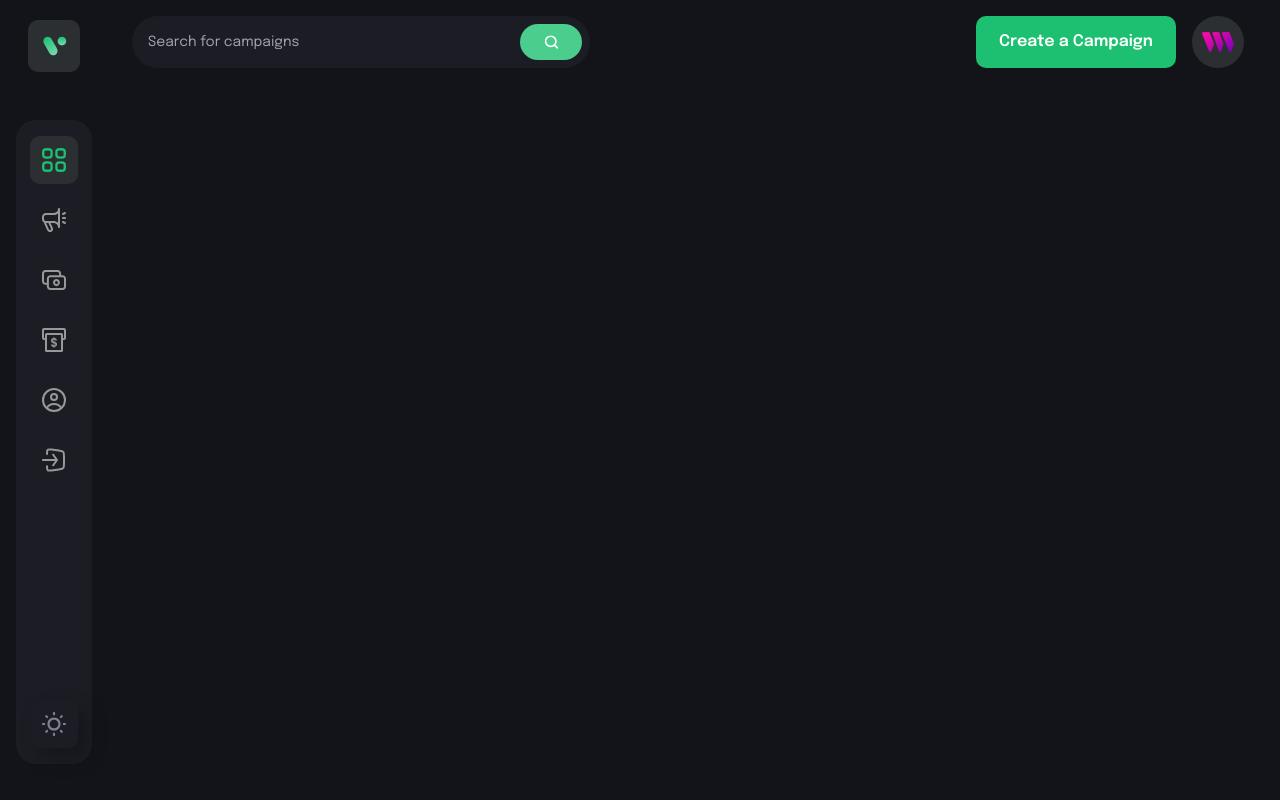
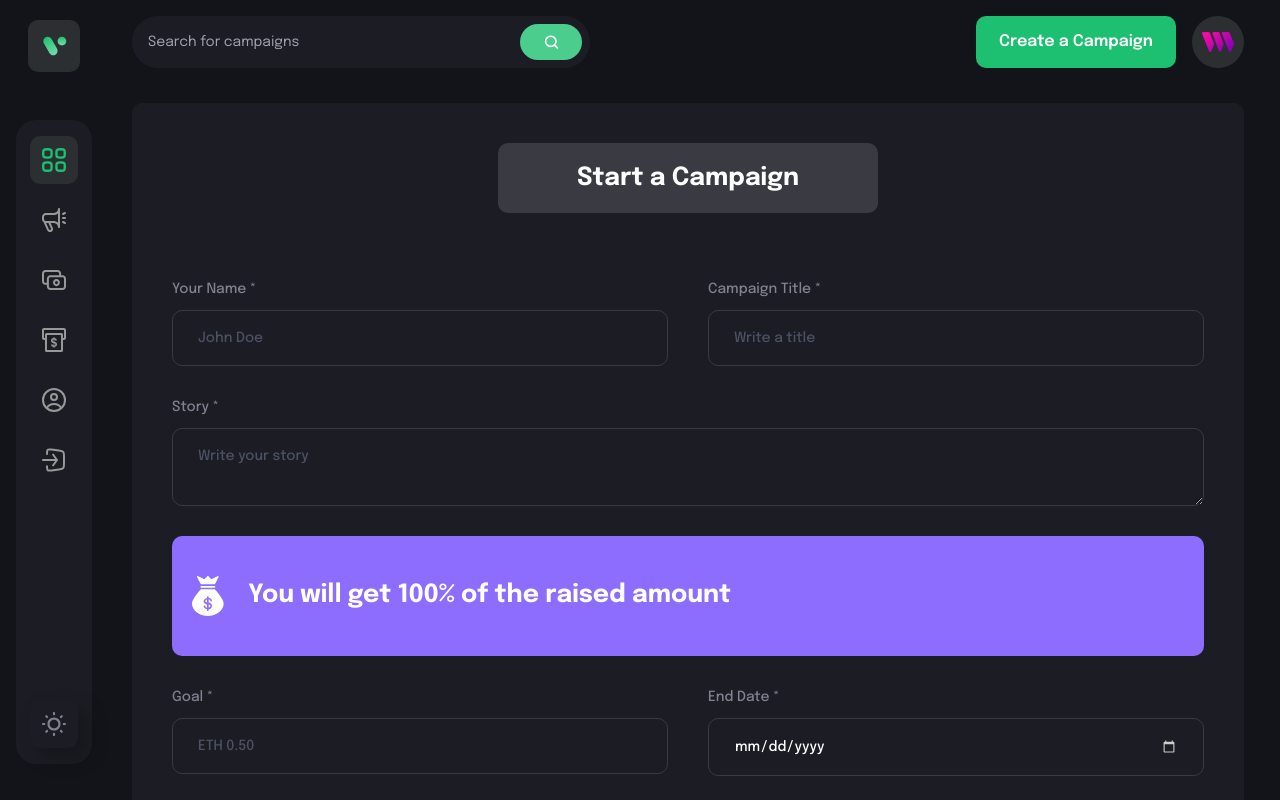
Before and after one commit to Virendra-khorwal/crowdfunding-platform-web3, a React (Vite) app in the folder client/: page /create-campaign in a window 1280 px wide. Before the commit this address had no page. Shown: the top 800 px of the page. Built offline with nearby package versions, Linux system fonts and the light colour scheme; what @thirdweb-dev/react would draw is missing.

Commit message:
Create Campaign Page add

```diff
--- a/client/src/App.jsx
+++ b/client/src/App.jsx
@@ -14,6 +14,9 @@
           <Navbar />
           <Routes>
             <Route path="/" element={<Home />} />
+            <Route path="/profile" element={<Profile />} />
+            <Route path="/campaign/:id" element={<CampaignDetails />} />
+            <Route path="/create-campaign" element={<CreateCampaign />} />
           </Routes>
        </div>
     </div>
--- /dev/null
+++ b/client/src/components/FormField.jsx
@@ -0,0 +1,44 @@
+const FormField = ({
+  labelName,
+  placeholder,
+  inputType,
+  value,
+  handleChange,
+  isTextArea,
+  id
+}) => {
+  return (
+    <label className="flex-1 w-full flex flex-col">
+      {labelName && (
+        <span className="font-epilogue font-medium text-[14px] leading-[22px] text-[#808191] mb-[10px]">
+          {labelName}
+        </span>
+      )}
+      {isTextArea ? (
+        <textarea
+          required
+          type={inputType}
+          placeholder={placeholder}
+          value={value}
+          onChange={handleChange}
+          step={0.1}
+          id={id}
+          className="bg-transparent rounded-[10px] border-[1px] border-[#3a3a43] text-white font-epilogue font-medium text-[14px] leading-[22px] p-[16px] sm:px-[25px] outline-none placeholder:text-[#4b5264] sm:min-[300px]"
+        />
+      ) : (
+        <input
+          required
+          type={inputType}
+          placeholder={placeholder}
+          value={value}
+          onChange={handleChange}
+          rows="5"
+          id={id}
+          className="bg-transparent rounded-[10px] border-[1px] border-[#3a3a43] text-white font-epilogue font-medium text-[14px] leading-[22px] p-[16px] sm:px-[25px] outline-none placeholder:text-[#4b5264] sm:min-[300px]"
+        />
+      )}
+    </label>
+  );
+};
+
+export default FormField;
--- a/client/src/components/index.js
+++ b/client/src/components/index.js
@@ -1,3 +1,4 @@
 export {default as Navbar} from './Navbar';
 export {default as Sidebar} from './Sidebar';
 export {default as CustomButton} from './CustomButton';
+export {default as FormField} from './FormField';
--- a/client/src/pages/CreateCampaign.jsx
+++ b/client/src/pages/CreateCampaign.jsx
@@ -1,10 +1,129 @@
+import { useState } from "react";
+import { useNavigate } from "react-router-dom";
+import { ethers } from "ethers";
+
+import { money } from "../assets";
+import { CustomButton, FormField } from "../components";
+import { checkIfImage } from "../utils";
 
 const CreateCampaign = () => {
-    return (
-        <div>
-            Create Campaign
+  const navigate = useNavigate();
+  const [isLoading, setIsLoading] = useState(false);
+  const [form, setForm] = useState({
+    name: "",
+    title: "",
+    description: "",
+    target: "",
+    deadline: "",
+    image: "",
+  });
+
+  const handleFormFieldChange = (e) => {
+    setForm({ ...form, [e.target.id]: e.target.value });
+  }
+
+  const handleSubmit = (e) => {
+    e.preventDefault();
+
+    console.log(form);
+  };
+
+  return (
+    <div className="bg-[#1c1c24] flex justify-center items-center flex-col rounded-[10px] sm:p-10 p-4">
+      {isLoading && "Loader ..."}
+      <div className="flex justify-center items-center p-[16px] sm:min-w-[380px] bg-[#3a3a43] rounded-[10px]">
+        <h1 className="font-epilogue sm:text-[25px] text-[18px] font-bold leading-[38px] text-white">
+          Start a Campaign
+        </h1>
+      </div>
+      <form
+        onSubmit={handleSubmit}
+        className="w-full mt-[65px] flex flex-col gap-[30px]"
+      >
+        <div className="flex flex-wrap gap-[40px]">
+          <FormField
+            labelName="Your Name *"
+            placeholder="John Doe"
+            inputType="text"
+            value={form.name}
+            id="name"
+            handleChange={(e) => {
+              handleFormFieldChange(e);
+            }}
+          />
+          <FormField
+            labelName="Campaign Title *"
+            placeholder="Write a title"
+            inputType="text"
+            value={form.title}
+            id="title"
+            handleChange={(e) => {
+              handleFormFieldChange(e);
+            }}
+          />
         </div>
-    )
-}
+        <FormField
+          labelName="Story *"
+          placeholder="Write your story"
+          value={form.description}
+          id="description"
+          handleChange={(e) => {
+            handleFormFieldChange(e);
+          }}
+          isTextArea
+        />
+        <div className="w-full flex justify-start items-center p-4 bg-[#8c6dfd] h-[120px] rounded-[10px]">
+          <img
+            src={money}
+            alt="money"
+            className="w-[40px] h-[40px] object-contain"
+          />
+          <h4 className="font-epilogue font-bold text-[20px] sm:text-[25px] text-white ml-[20px]">
+            You will get 100% of the raised amount
+          </h4>
+        </div>
+        <div className="flex flex-wrap gap-[40px]">
+          <FormField
+            labelName="Goal *"
+            placeholder="ETH 0.50"
+            inputType="text"
+            value={form.target}
+            id="target"
+            handleChange={(e) => {
+              handleFormFieldChange(e);
+            }}
+          />
+          <FormField
+            labelName="End Date *"
+            placeholder="End Date"
+            inputType="date"
+            value={form.deadline}
+            id="deadline"
+            handleChange={(e) => {
+              handleFormFieldChange(e);
+            }}
+          />
+        </div>
+        <FormField
+          labelName="Campaign Image *"
+          placeholder="Place image URL of your campaign"
+          inputType="url"
+          value={form.image}
+          id="image"
+          handleChange={(e) => {
+            handleFormFieldChange(e);
+          }}
+        />
+        <div className="flex justify-center items-center mt-[40px]">
+          <CustomButton
+            btnType="submit"
+            title="Create Campaign"
+            styles="bg-[#1dc071]"
+          />
+        </div>
+      </form>
+    </div>
+  );
+};
 
 export default CreateCampaign;
```
